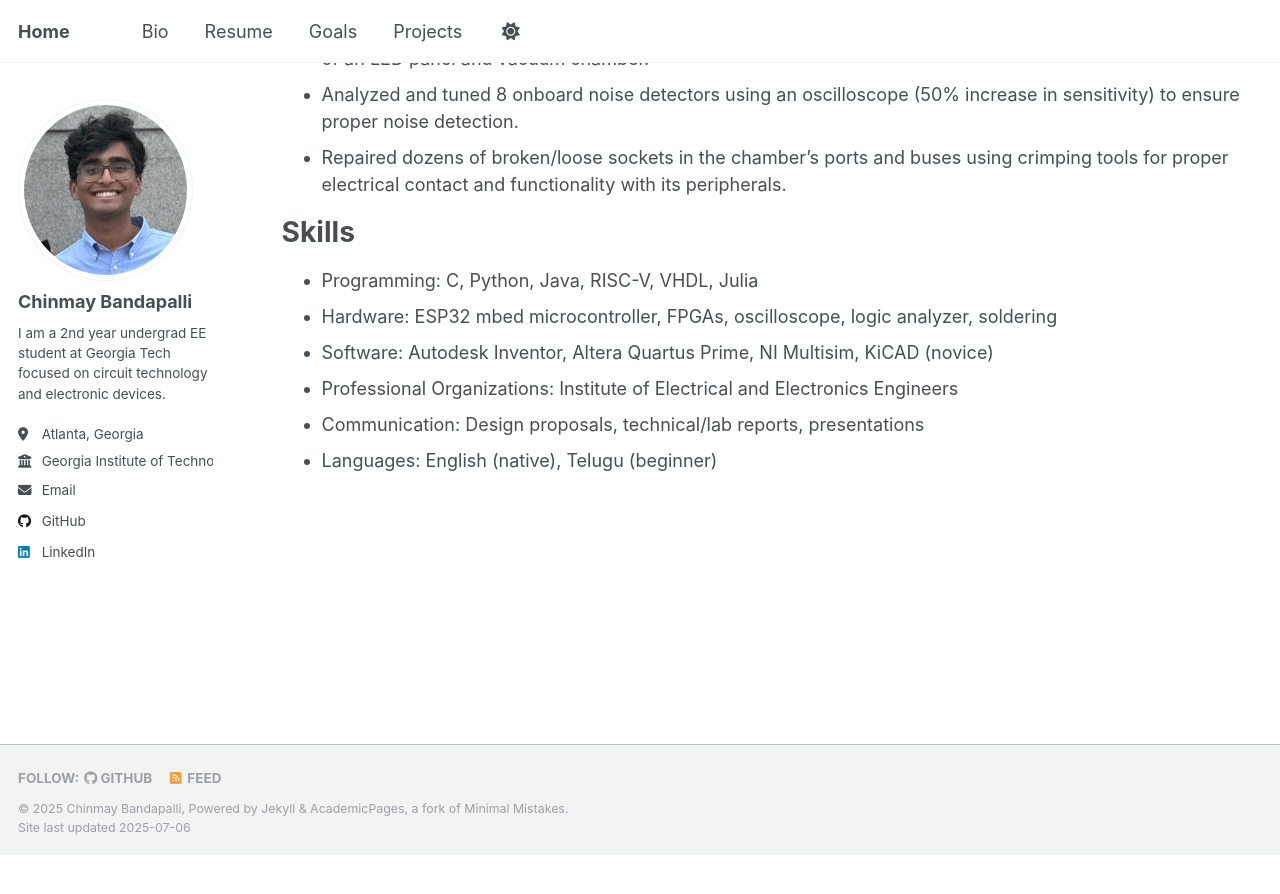
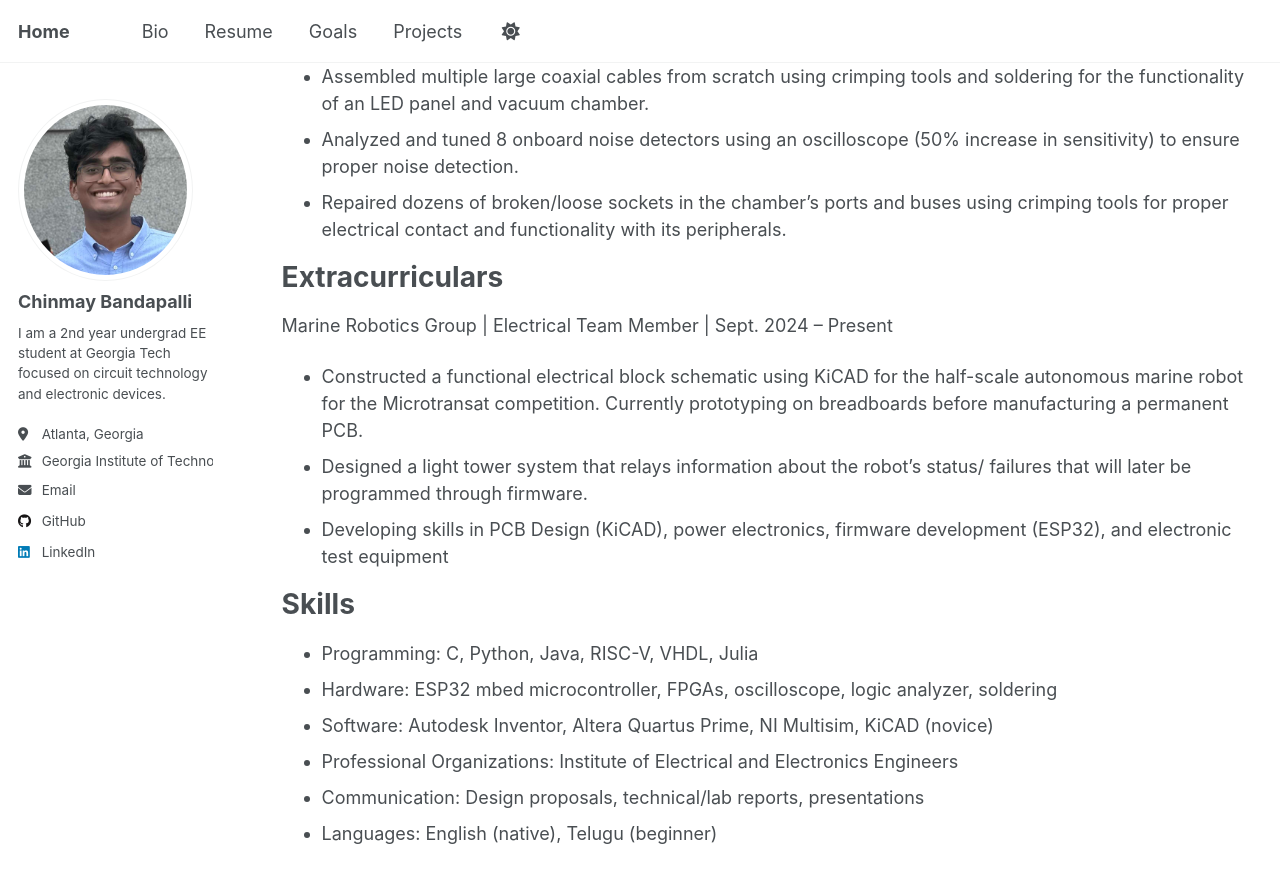
Before and after one commit to chinmaybandapalli/chinmaybandapalli.github.io, a Jekyll site: the page built from _pages/cv.md, in a window 1280 px wide and 900 px high, scrolled down 835 px. Shown: the top 894 px of the window. Built offline with Jekyll 4.4.1, drawn with Linux system fonts in a browser that asks for light colours; a script that is not in the unit is left out; before the commit the page ends 1691 px from its top, so only the background shows below that.

Commit message:
Update cv.md
Added extracurriculars section

```diff
--- a/_pages/cv.md
+++ b/_pages/cv.md
@@ -33,6 +33,12 @@ Scintillating Bubble Chamber | Research Assistant | Batavia, IL | May – Aug 20
 * Analyzed and tuned 8 onboard noise detectors using an oscilloscope (50% increase in sensitivity) to ensure proper noise detection.
 * Repaired dozens of broken/loose sockets in the chamber’s ports and buses using crimping tools for proper electrical contact and functionality with its peripherals.
 
+Extracurriculars
+====
+Marine Robotics Group | Electrical Team Member | Sept. 2024 – Present
+* Constructed a functional electrical block schematic using KiCAD for the half-scale autonomous marine robot for the Microtransat competition. Currently prototyping on breadboards before manufacturing a permanent PCB.
+* Designed a light tower system that relays information about the robot’s status/ failures that will later be programmed through firmware.
+* Developing skills in PCB Design (KiCAD), power electronics, firmware development (ESP32), and electronic test equipment
 
 Skills
 ======
```
Also changed, not shown: other parts of _pages/cv.md (+1 -1 lines).
